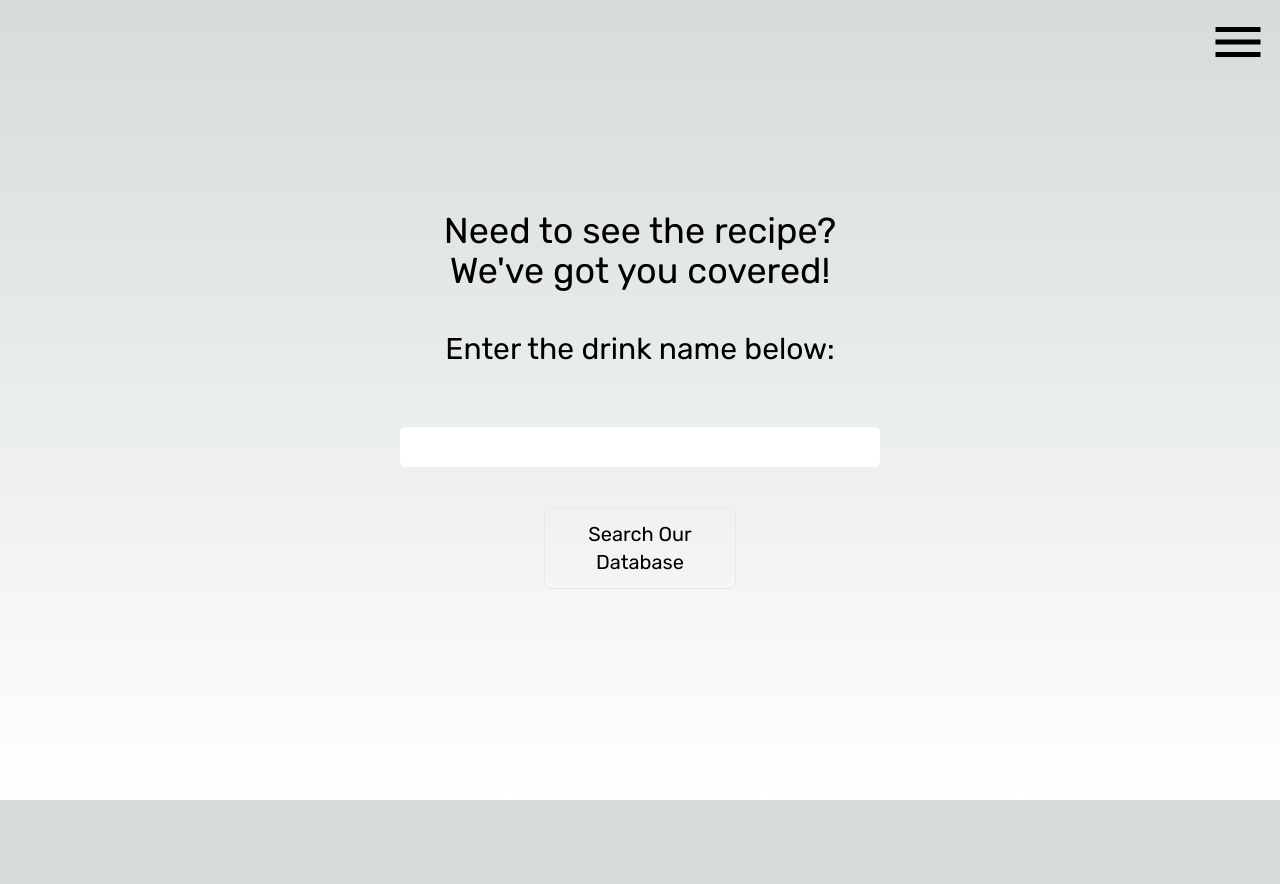
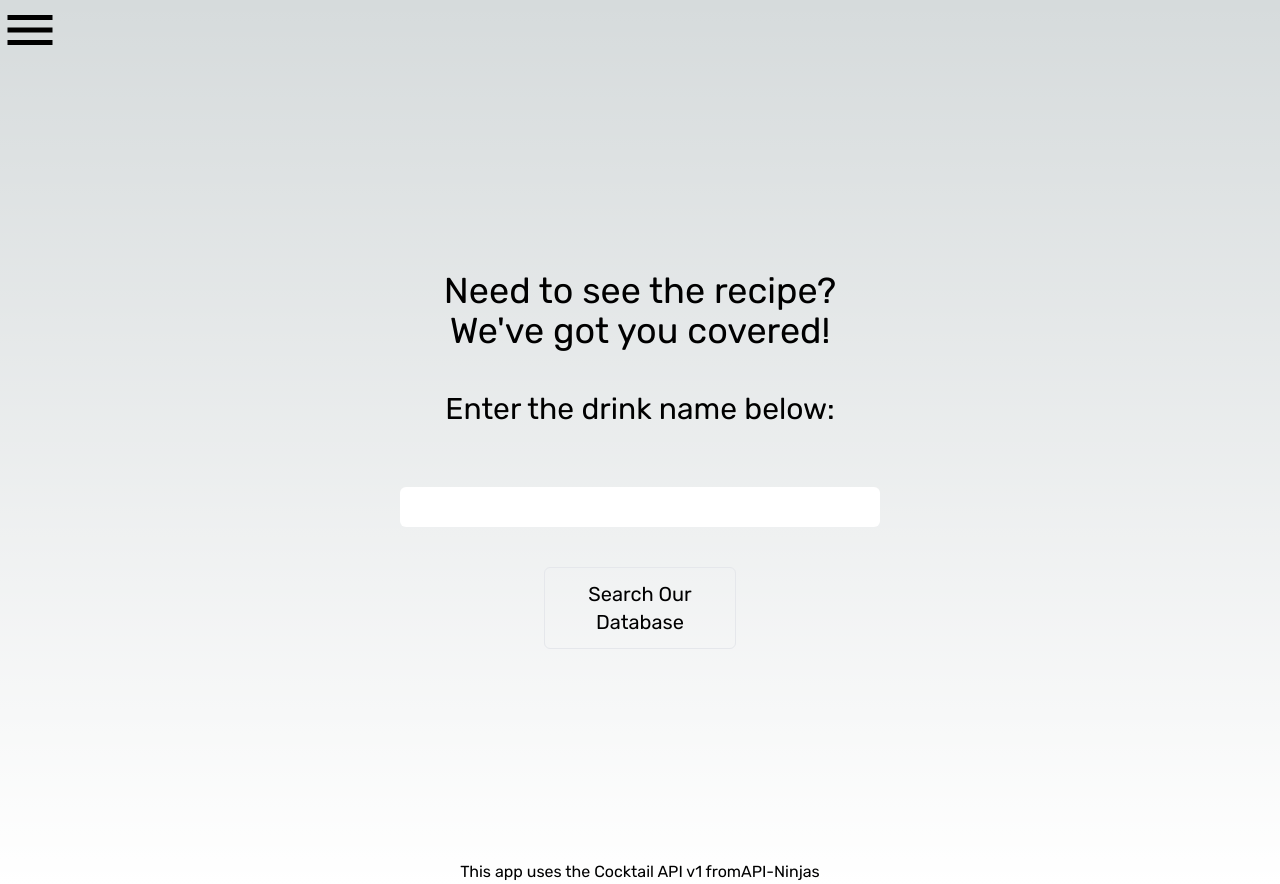
Before and after one commit to hearnmp/PickMyDrink, a Next.js app: page /byname in a window 1280 px wide. Before the commit the page ends 800 px from the top, so only its background shows below. Built offline with nearby package versions, Linux system fonts and the light colour scheme.

Commit message:
added nav and footer components

```diff
--- /dev/null
+++ b/Components/Footer.js
@@ -0,0 +1,9 @@
+const Footer = () => {
+  return (
+    <div className="flex w-full items-center justify-center">
+      This app uses the Cocktail API v1 from<a href="https://api-ninjas.com/">API-Ninjas</a>
+    </div>
+  );
+}
+
+export default Footer;
--- /dev/null
+++ b/Components/Nav.js
@@ -0,0 +1,11 @@
+import MenuIcon from '@mui/icons-material/Menu';
+
+const Nav = () => {
+  return (
+  <div className="flex hover:cursor-pointer self-end fixed top-0 right-0 m-3">
+    <MenuIcon sx={{ fontSize: 60 }}/>
+  </div>
+);
+}
+
+export default Nav;
--- a/pages/_app.js
+++ b/pages/_app.js
@@ -1,3 +1,5 @@
+import Footer from '@/Components/Footer'
+import Nav from '@/Components/Nav'
 import '@/styles/globals.css'
 import { Rubik } from '@next/font/google'
 
@@ -9,7 +11,9 @@ const rubik= Rubik({
 export default function App({ Component, pageProps }) {
   return (
     <main className={rubik.className}>
+      <Nav/>
       <Component {...pageProps} />
+      <Footer/>
     </main>
   )
 }
--- a/pages/byingredient.js
+++ b/pages/byingredient.js
@@ -1,4 +1,3 @@
-import MenuIcon from '@mui/icons-material/Menu';
 import { useState } from 'react';
 
 const byingredient = () => {
@@ -16,12 +15,9 @@ const byingredient = () => {
   return (
     <>
       <main className="flex items-center justify-center flex-col min-h-screen min-w-full">
-        <div className="flex hover:cursor-pointer self-end fixed top-0 right-0 m-3 ">
-          <MenuIcon sx={{ fontSize: 60 }}/>
-        </div>
         <div className='mt-35 w-screen'>
           <div className="text-center mb-10">
-            <h1 className="text-4xl mb-10">Want to try something new?<br/>Enter your ingredients below</h1>
+            <h1 className="text-4xl mb-10">Looking for something new?<br/>Enter your ingredients below</h1>
             <h1 className="text-3xl mb-5">Separate ingredients by commas.</h1>
             <h1 className='text-2xl'>Ex. Vodka, Lemon Juice</h1>
           </div>
--- a/pages/byname.js
+++ b/pages/byname.js
@@ -1,4 +1,3 @@
-import MenuIcon from '@mui/icons-material/Menu';
 import { useState } from 'react';
 
 const byname = () => {
@@ -17,9 +16,6 @@ const byname = () => {
   return (
     <>
       <main className="flex items-center justify-center flex-col min-h-screen min-w-full">
-        <div className="flex hover:cursor-pointer self-end fixed top-0 right-0 m-3">
-          <MenuIcon sx={{ fontSize: 60 }}/>
-        </div>
         <div className="text-center mb-10">
           <h1 className="text-4xl mb-10">Need to see the recipe?<br/>We've got you covered!</h1>
           <h1 className="text-3xl mb-5">Enter the drink name below:</h1>
--- a/pages/index.js
+++ b/pages/index.js
@@ -1,13 +1,9 @@
 import Link from "next/link"
-import MenuIcon from '@mui/icons-material/Menu';
 
 export default function Home() {
   return (
     <>
       <main className="flex min-h-screen flex-col items-center justify-center text-center">
-        <div className="flex hover:cursor-pointer self-end fixed top-0 right-0 m-3">
-          <MenuIcon sx={{ fontSize: 60 }}/>
-        </div>
         <div className="mb-10">
           <h1 className="text-4xl mb-5">Welcome to Best Buzz!</h1>
           <h1 className="text-3xl">Let us help you find your new favorite cocktail!</h1>
```
Also changed, not shown: 1 other file (tests, documents, lock files or other folders).
